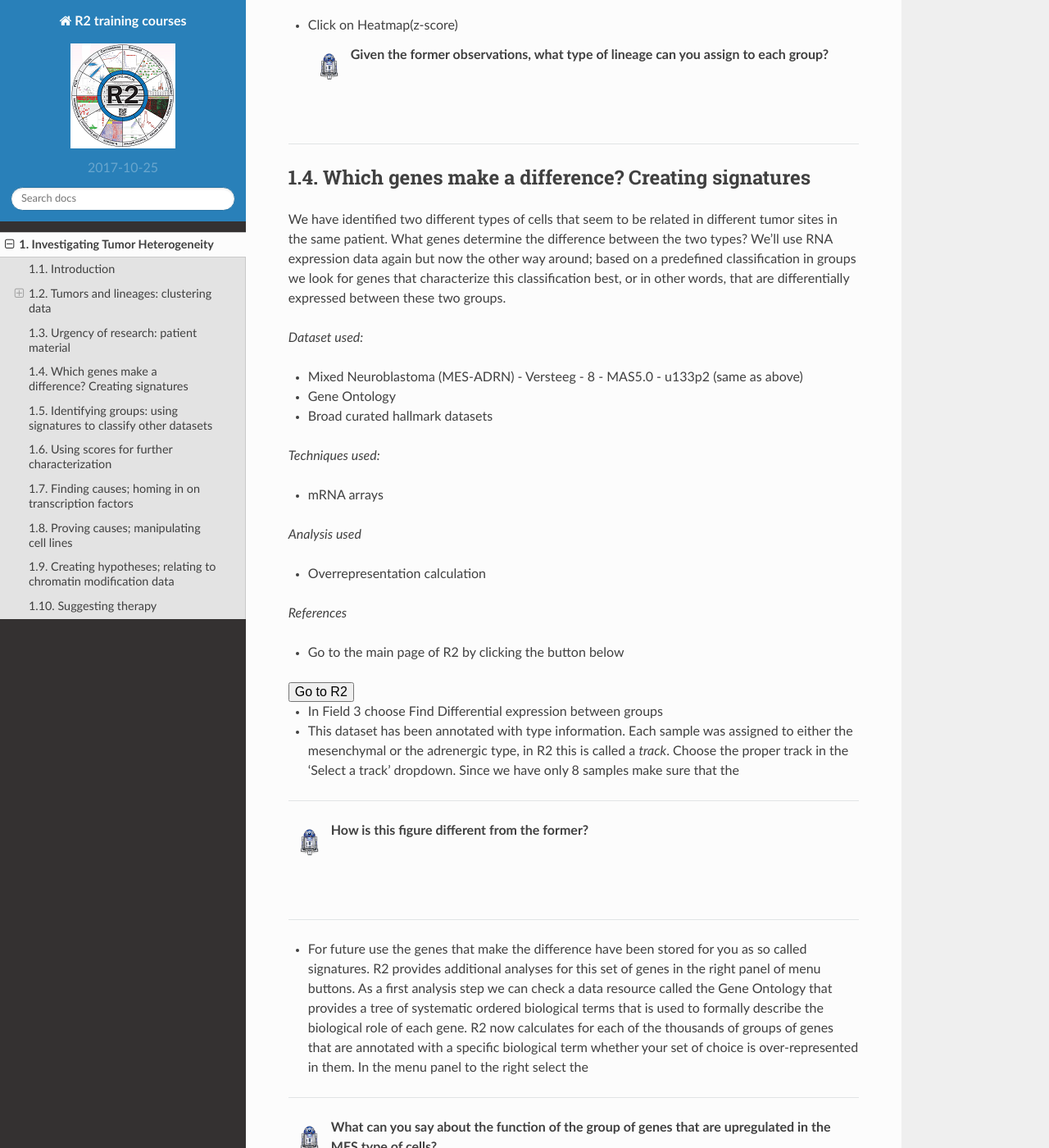
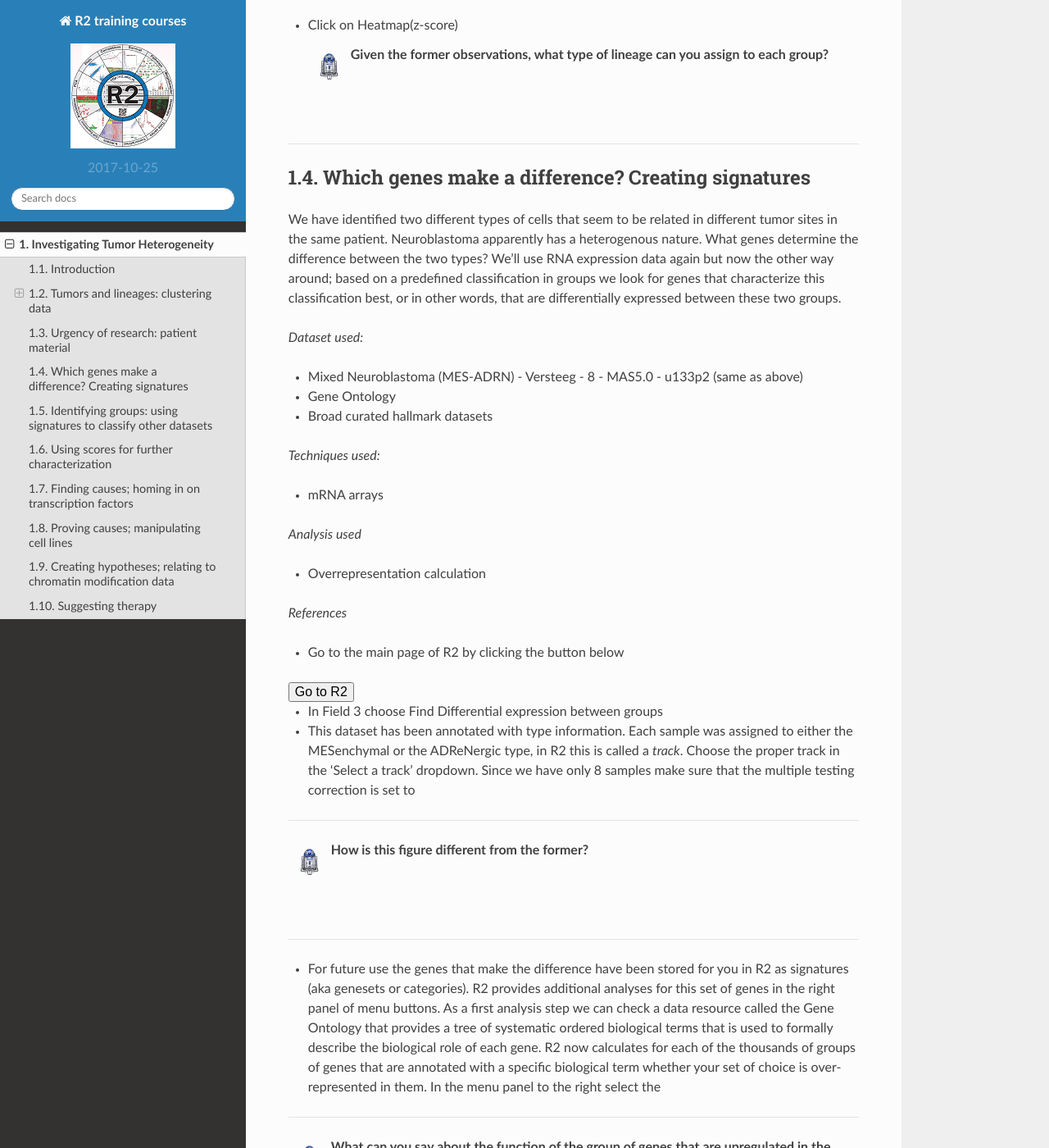
Before and after one commit to antronerds/r2-training-courses, a Sphinx documentation site: the page built from docs/Investigating_Tumor_Heterogeneity.md, in a window 1280 px wide and 1400 px high, scrolled down 6076 px. Shown: the whole window at 82% size. Built offline with Sphinx 7.4.7 and the Read the Docs theme 2.0.0, drawn with Linux system fonts in a browser that asks for light colours; some of the changed text lies outside the part shown.

Commit message:
Finegrained chapter 1.4

```diff
--- a/docs/Investigating_Tumor_Heterogeneity.md
+++ b/docs/Investigating_Tumor_Heterogeneity.md
@@ -199,7 +199,7 @@
 Which genes make a difference? Creating signatures
 -----------------------------------------------------
 
-We have identified two different types of cells that seem to be related in different tumor sites in the same patient. What genes determine the difference between the two types? We’ll use RNA expression data again but now the other way around; based on a predefined classification in groups we look for genes that characterize this classification best, or in other words, that are differentially expressed between these two groups.
+We have identified two different types of cells that seem to be related in different tumor sites in the same patient. Neuroblastoma apparently has a heterogenous nature. What genes determine the difference between the two types? We’ll use RNA expression data again but now the other way around; based on a predefined classification in groups we look for genes that characterize this classification best, or in other words, that are differentially expressed between these two groups.
 
 *Dataset used:*
 * Mixed Neuroblastoma (MES-ADRN) - Versteeg - 8 - MAS5.0 - u133p2 (same as above)
@@ -223,7 +223,7 @@
 
 
 * In Field 3 choose Find Differential expression between groups
-* This dataset has been annotated with type information. Each sample was assigned to either the mesenchymal or the adrenergic type, in R2 this is called a *track*. Choose the proper track in the 'Select a track' dropdown. Since we have only 8 samples make sure that the
+* This dataset has been annotated with type information. Each sample was assigned to either the MESenchymal or the ADReNergic type, in R2 this is called a *track*. Choose the proper track in the 'Select a track' dropdown. Since we have only 8 samples make sure that the multiple testing correction is set to
 
 ---------
   ![](_static/images/R2d2_logo.png)**How is this figure different from the former?**
@@ -232,7 +232,7 @@
 
 ---------
 
-* For future use the genes that make the difference have been stored for you as so called signatures. R2 provides additional analyses for this set of genes in the right panel of menu buttons. As a first analysis step we can check a data resource called the Gene Ontology that provides a tree of systematic ordered biological terms that is used to formally describe the biological role of each gene. R2 now calculates for each of the thousands of groups of genes that are annotated with a specific biological term whether your set of choice is over-represented in them. In the menu panel to the right select the
+* For future use the genes that make the difference have been stored for you in R2 as signatures (aka genesets or categories). R2 provides additional analyses for this set of genes in the right panel of menu buttons. As a first analysis step we can check a data resource called the Gene Ontology that provides a tree of systematic ordered biological terms that is used to formally describe the biological role of each gene. R2 now calculates for each of the thousands of groups of genes that are annotated with a specific biological term whether your set of choice is over-represented in them. In the menu panel to the right select the
 
 ---------
   ![](_static/images/R2d2_logo.png)**What can you say about the function of the group of genes that are upregulated in the MES type of cells?**
@@ -255,6 +252,18 @@
 <br><br>
 
 ---------
+
+* Select the Broad Hallmark geneset
+* Another type of sets of genes that can be used for overrepresentation calculations are pathways. KEGG is a database containing curated biological pathways. Perform the same analysis as above for the KEGG pathways database
+
+---------
+  ![](_static/images/R2d2_logo.png)**What interesting pathways do you find?**
+
+<br><br>
+
+---------
+
+* Click on the
 
 
 Identifying groups: using signatures to classify other datasets
@@ -395,7 +404,7 @@
 *References*
 *
 
-* Directly link to the chromatin modification data from TF's that were found to be specific (MEOX?)
+* Directly link to the chromatin modification data from TF's that were found to be specific (MEOX)
 * Try different TF's and have them explain the difference
 
 Suggesting therapy
```
Also changed, not shown: other parts of docs/Investigating_Tumor_Heterogeneity.md (+2 -4 lines).
